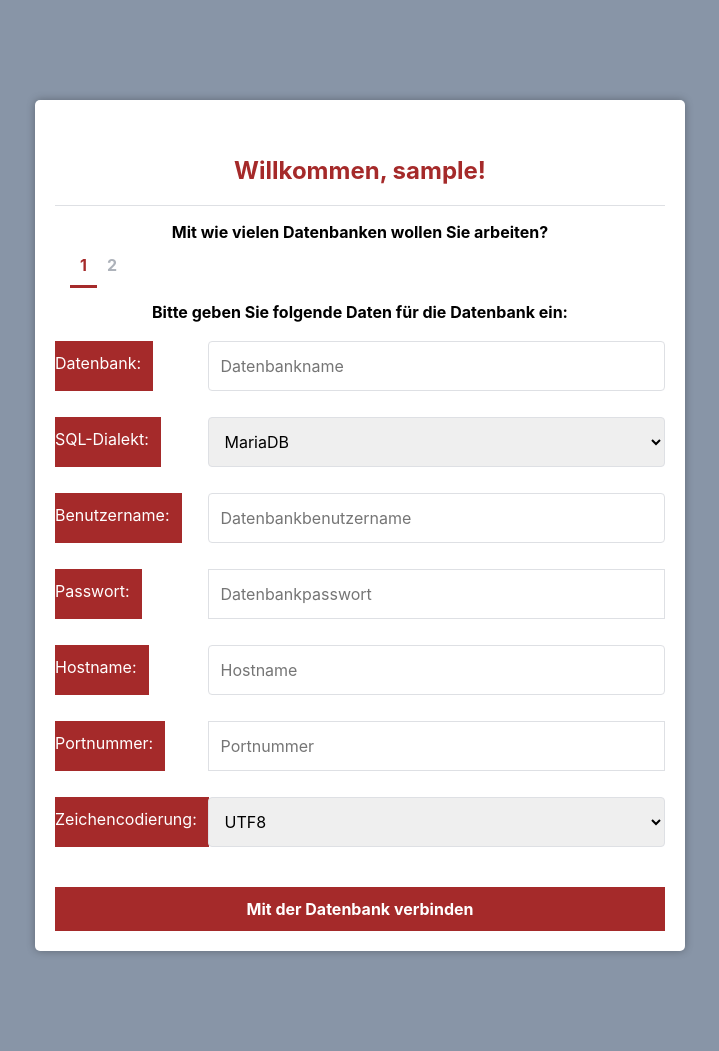
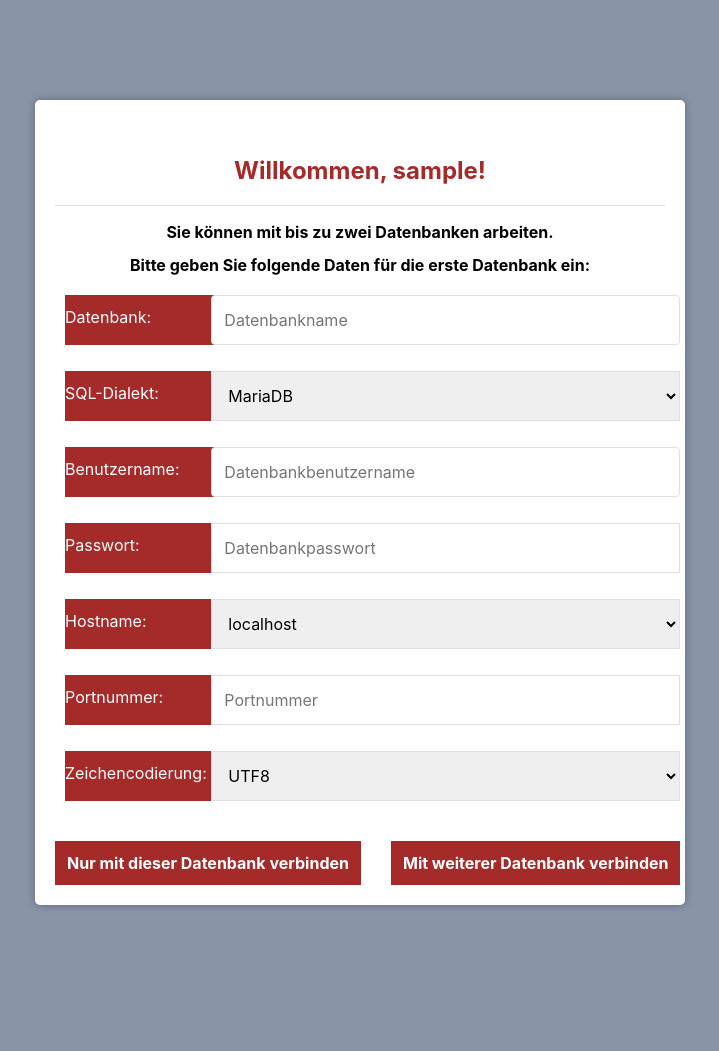
Before and after one commit to StevCor/BA, a Flask app: page / in a window 1280 px wide. Shown: the whole page, without its empty margins (280-999 px from the left). After the commit the page ends 908 px from the top, so only its background shows below. Run offline with Flask 3, Linux system fonts and the light colour scheme; the visitor is signed in with stand-in values (Sample User, id 1); parts of the project's set-up code (start-up, migrations or seed data) failed here and were passed over.

Commit message:
Fehlerbehandlung beim Erstellen der Engine durch DatabaseError, Formular für Verbindungsaufbau verschönert

```diff
--- a/app.py
+++ b/app.py
@@ -3,7 +3,8 @@ from sqlalchemy import text
 import os
 from waitress import serve
 from controller.loginController import login, register_user
-from controller.databaseController import connect_to_db
+from controller.databaseController import connect_to_db, get_tables_in_db
+from model.SQLDatabaseError import DatabaseError
 
 global engine_1
 global engine_2
@@ -11,7 +12,7 @@ global db_in_use
 
 engine_1 = None
 engine_2 = None
-db_in_use = 0
+db_in_use = 0 # 0: keine Engine, 1: engine_1 ist nutzbar, 2: engine_2 ist nutzbar, 3: engine_ und engine_2 sind nutzbar
 
 
 app = Flask(__name__, template_folder = 'view/templates', static_folder = 'view/static')
@@ -62,13 +63,30 @@ def login_to_one_db():
             host = request.form['hostname']
             port = request.form['portnumber']
             db_encoding = request.form['encoding']
-            login_to_db(username, password, host, port, db_name, db_dialect, db_encoding)
-        return render_template('singledb.html', username = session['username'])
+            message = login_to_db(username, password, host, port, db_name, db_dialect, db_encoding)
+            if not message == '':
+                return render_template('singledb.html', username = session['username'], message = message)
+            else:
+                if 'onedb' in request.form.keys():
+                    tables = dict()
+                    if db_in_use == 1:
+                        tables = get_tables_in_db(engine_1)
+                    elif db_in_use == 2:
+                        tables = get_tables_in_db(engine_2)
+                    return render_template('tables.html', dbname = db_name, tables = tables)
+                elif 'twodbs' in request.form.keys():
+                    return render_template('tables.html')
+        elif request.method == 'GET':
+            return render_template('singledb.html', username = session['username'])
 
 
 @app.route('/twodbs')
 def login_to_two_dbs():
     return None
+
+@app.route('/tables')
+def list_tables():
+    return render_template('tables.html', dbname = 'Test')
 
 @app.route('/logout')
 def logout():
@@ -85,29 +103,36 @@ def login_to_db(username, password, host, port, db_name, db_dialect, db_encoding
     global engine_1
     global engine_2
     global db_in_use
+    result = None
+    message = ''
     if engine_1 and engine_2:
-        print('Sie haben sich bereits mit zwei Datenbanken verbunden.')
-    elif not engine_1:
-        engine_1 = connect_to_db(username, password, host, port, db_name, db_dialect, db_encoding)
-        print(f'Verbindung zur Datenbank {db_name} aufgebaut.')
-        if engine_2:
-            db_in_use = 2
+        message = 'Sie haben sich bereits mit zwei Datenbanken verbunden.'
+        print(message)
+    else:
+        try:
+            db_engine = connect_to_db(username, password, host, port, db_name, db_dialect, db_encoding)
+        except DatabaseError as error:
+            message = str(error)
         else:
-            db_in_use = 1
-    elif engine_1 and not engine_2:
-        engine_2 = connect_to_db(username, password, host, port, db_name, db_dialect, db_encoding)
-        db_in_use = 2
-        print(f'Verbindung zur Datenbank {db_name} aufgebaut.')
+            if not engine_1:
+                engine_1 = db_engine
+                print(f'Verbindung zur Datenbank {db_name} aufgebaut.')
+                db_in_use += 1
+            elif engine_1 and not engine_2:
+                engine_2 = db_engine
+                db_in_use += 2
+                print(f'Verbindung zur Datenbank {db_name} aufgebaut.')
+    return message
 
 
 
 
 if __name__ == '__main__':
-    login_to_db('postgres', 'arc-en-ciel', 'localhost', 5432, 'Test', 'postgresql', 'utf8')
-    with engine_1.connect() as conn:
-        result = conn.execute(text('SELECT * FROM studierende'))
-        for row in result.all():
-            print(row)
+    # login_to_db('postgres', 'arc-en-ciel', 'localhost', 5432, 'Test', 'postgresql', 'utf8')
+    # with engine_1.connect() as conn:
+    #     result = conn.execute(text('SELECT * FROM studierende'))
+    #     for row in result.all():
+    #         print(row)
 
     app.secret_key = os.urandom(12)
     serve(app, host = '0.0.0.0', port = 8000)
--- a/controller/databaseController.py
+++ b/controller/databaseController.py
@@ -4,6 +4,9 @@ from model import databaseModel as dModel
 def connect_to_db(username, password, host, port, db_name, db_dialect, db_encoding):
     return dModel.build_engine_to_connect_to_db(username, password, host, port, db_name, db_dialect, db_encoding)
 
+
+def get_tables_in_db(engine):
+    return dModel.list_all_tables_in_db(engine)
 
 # Weitergabe der Parameter für eine Datenbankabfrage an das Model, Ergebnisübermittlung an den View
 
--- /dev/null
+++ b/model/SQLDatabaseError.py
@@ -0,0 +1,5 @@
+class DatabaseError(Exception):
+    """Exception für falsche Login-Eingaben für die Datenbank."""
+
+    def __init__(self, message):
+        super().__init__(f'Fehler beim Aufbau der Datenbankverbindung. {message}')
--- a/view/static/styles/style.css
+++ b/view/static/styles/style.css
@@ -30,9 +30,24 @@ body {
     margin: 100px auto;
 }
 
+
+.selecttable {
+    border-radius: 5px;
+    padding: 20px;
+    width: 650px;
+    max-height: 800px;
+    overflow-y: auto;
+    background-color: #ffffff;
+    box-shadow: 0 0 9px 0 rgba(0, 0, 0, 0.3);
+    margin: 100px auto;
+}
+
+
+
 .login h1,
 .register h1,
-.connect h1 {
+.connect h1,
+.selecttable h1 {
     text-align: center;
     color: brown;
     font-size: 24px;
@@ -75,7 +90,8 @@ body {
 }
 
 .login form,
-.register form {
+.register form,
+.selecttable form {
     display: flex;
     flex-wrap: wrap;
     justify-content: center;
@@ -93,6 +109,16 @@ body {
     justify-content: center;
     align-items: center;
     width: 50px;
+    height: 50px;
+    background-color: brown;
+    color: #ffffff;
+}
+
+.connect form label {
+    width: 100%;
+    padding: 12px 12px 12px 0;
+    margin-left: 10px;
+    display: inline-block;
     height: 50px;
     background-color: brown;
     color: #ffffff;
@@ -127,12 +153,9 @@ body {
     display: inline-block;
 }
 
-.connect form label {
-    padding: 12px 12px 12px 0;
-    display: inline-block;
-    height: 50px;
-    background-color: brown;
-    color: #ffffff;
+.buttons {
+    display: flex;
+    gap: 30px;
 }
 
 .login form input[type="password"],
@@ -147,7 +170,6 @@ body {
 }
 
 input[type=text],
-select,
 textarea {
     width: 100%;
     padding: 12px;
@@ -159,7 +181,7 @@ textarea {
 .connect form input[type="password"],
 .connect form input[type="text"],
 .connect form input[type="number"],
-select {
+.connect form select {
     width: 100%;
     height: 50px;
     padding: 12px;
@@ -169,6 +191,7 @@ select {
 
 .login form input[type="submit"],
 .register form input[type="submit"],
+.selecttable form input[type="submit"],
 .connect form input[type="submit"] {
     width: 100%;
     padding: 12px;
--- a/view/templates/singledb.html
+++ b/view/templates/singledb.html
@@ -10,13 +10,8 @@
 <body>
     <div class="connect">
         <h1>Willkommen, {{username}}!</h1>
-        <h2>Mit wie vielen Datenbanken wollen Sie arbeiten?</h2>
-        <div class="links">
-            <a href="{{ url_for('login_to_one_db') }}" class="active">1</a>
-            <a href="{{ url_for('login_to_two_dbs') }}">2</a>
-        </div>
-
-        <h2>Bitte geben Sie folgende Daten für die Datenbank ein:</h2>
+        <h2>Sie können mit bis zu zwei Datenbanken arbeiten.</h2>
+        <h2>Bitte geben Sie folgende Daten für die erste Datenbank ein:</h2>
         <form action="/singledb" method="POST">
             <div class="row">
                 <div class="col-25">
@@ -58,7 +53,10 @@
                     <label for="hostname">Hostname:</label>
                 </div>
                 <div class="col-75">
-                    <input type="text" name="hostname" placeholder="Hostname" id="hostname" required>
+                    <select name="hostname" id="hostname" required>
+                        <option value="localhost">localhost</option>
+                    </select>
+                    <!-- <input type="text" name="hostname" placeholder="Hostname" id="hostname" required> -->
                 </div>
             </div>
             <div class="row">
@@ -81,8 +79,9 @@
                 </div>
             </div>
             <div class="msg">{{ message }}</div>
-            <div class="row">
-                <input type="submit" value="Mit der Datenbank verbinden">
+            <div class="buttons">
+                <input type="submit" name="onedb" value="Nur mit dieser Datenbank verbinden">
+                <input type="submit" name="twodbs" value="Mit weiterer Datenbank verbinden">
             </div>
         </form>
     </div>
```
Also changed, not shown: model/databaseModel.py (+86 -15 lines), view/templates/tables.html (+44 -0 lines).
